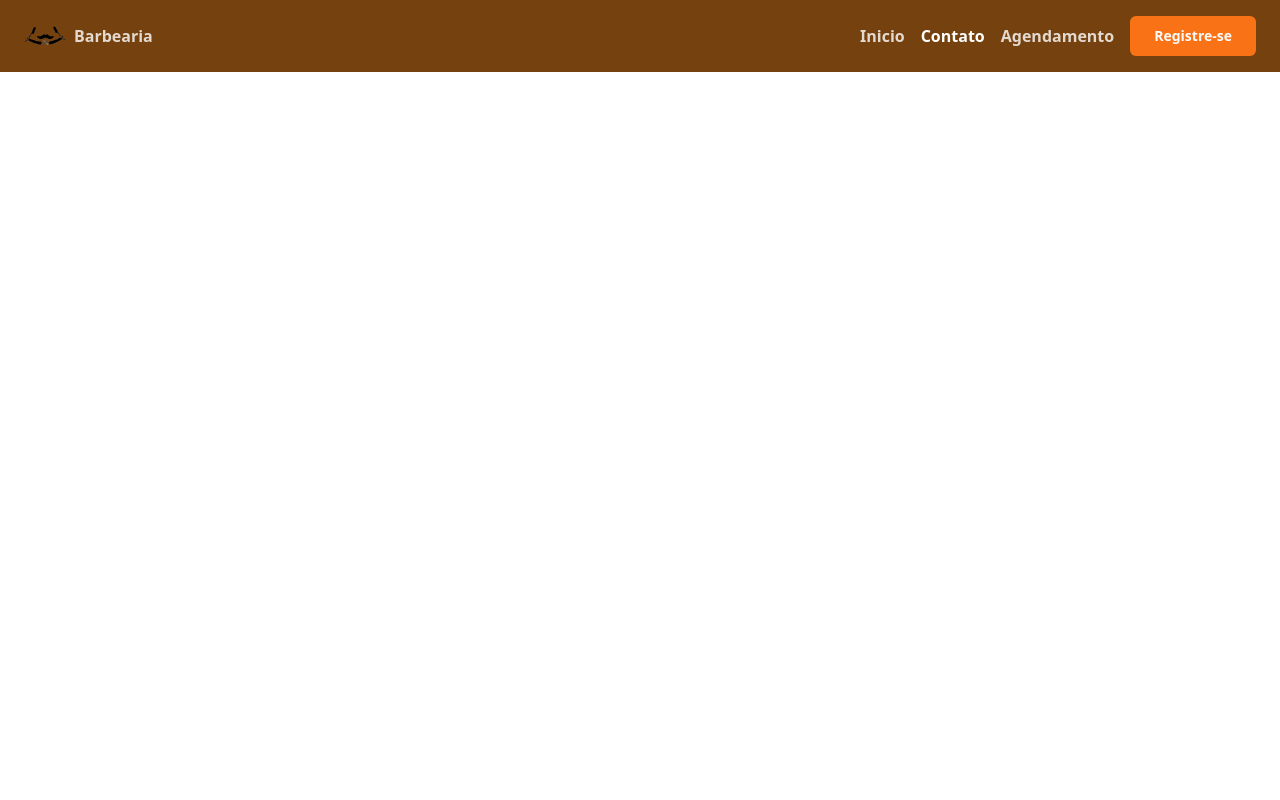
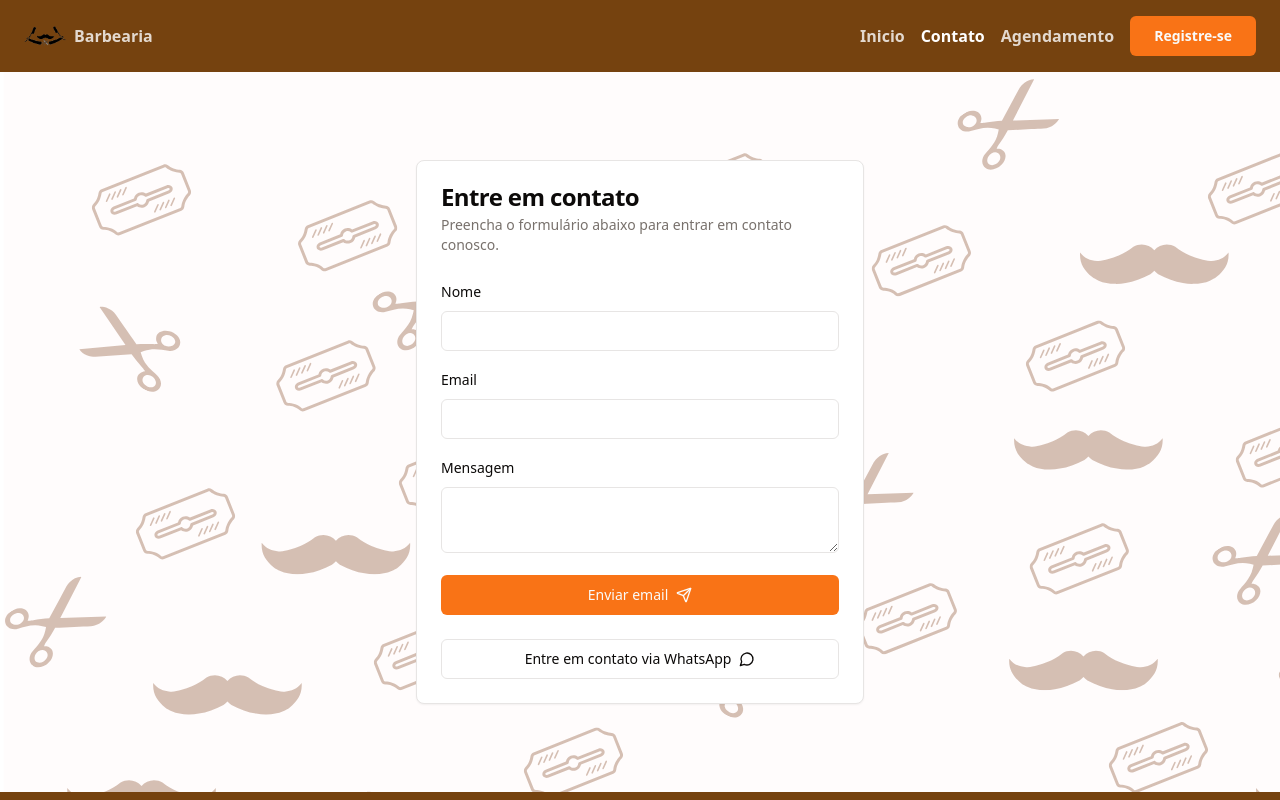
Before and after one commit to Kaue-Francisco/Barbearia, a React (Vite) app in the folder frontend/: page /contato in a window 1280 px wide. Shown: the top 800 px of the page. Built offline with nearby package versions, Linux system fonts and the light colour scheme.

Commit message:
fe-feat: Adicionando formulário de entrar em contato na página de contato.

```diff
--- /dev/null
+++ b/frontend/src/pages/Contact/Components/Forms.tsx
@@ -0,0 +1,119 @@
+'use client'
+
+import { useState } from 'react'
+import { Button } from "@/components/ui/button"
+import { Input } from "@/components/ui/input"
+import { Label } from "@/components/ui/label"
+import { Card, CardHeader, CardTitle, CardDescription, CardContent, CardFooter } from "@/components/ui/card"
+import { AlertCircle, Send, MessageCircle } from 'lucide-react'
+
+export default function Forms() {
+  const [name, setName] = useState('')
+  const [email, setEmail] = useState('')
+  const [message, setMessage] = useState('')
+  const [isSubmitting, setIsSubmitting] = useState(false)
+  const [submitStatus, setSubmitStatus] = useState<'idle' | 'success' | 'error'>('idle')
+
+  const sendEmail = async (name: string, email: string, message: string) => {
+    // Substitua a URL abaixo pela URL do seu endpoint de backend
+    const response = await fetch('/api/send-email', {
+      method: 'POST',
+      headers: {
+        'Content-Type': 'application/json',
+      },
+      body: JSON.stringify({ name, email, message }),
+    })
+
+    if (!response.ok) {
+      throw new Error('Erro ao enviar email')
+    }
+  }
+
+  const handleSubmit = async (e: React.FormEvent) => {
+    e.preventDefault()
+    setIsSubmitting(true)
+    setSubmitStatus('idle')
+
+    try {
+      await sendEmail(name, email, message)
+      setSubmitStatus('success')
+      // Reset form
+      setName('')
+      setEmail('')
+      setMessage('')
+    } catch (error) {
+      setSubmitStatus('error')
+    } finally {
+      setIsSubmitting(false)
+    }
+  }
+
+  const whatsappLink = `https://wa.me/12997184796?text=${encodeURIComponent('Olá! Tudo bem?')}`
+
+  return (
+    <div className="container mx-auto p-4">
+      <Card className="w-full max-w-md mx-auto">
+        <CardHeader>
+          <CardTitle>Entre em contato</CardTitle>
+          <CardDescription>Preencha o formulário abaixo para entrar em contato conosco.</CardDescription>
+        </CardHeader>
+        <CardContent>
+          <form onSubmit={handleSubmit} className="space-y-4">
+            <div className="space-y-2">
+              <Label htmlFor="name">Nome</Label>
+              <Input
+                id="name"
+                value={name}
+                onChange={(e) => setName(e.target.value)}
+                required
+              />
+            </div>
+            <div className="space-y-2">
+              <Label htmlFor="email">Email</Label>
+              <Input
+                id="email"
+                type="email"
+                value={email}
+                onChange={(e) => setEmail(e.target.value)}
+                required
+              />
+            </div>
+            <div className="space-y-2">
+              <Label htmlFor="message">Mensagem</Label>
+              <textarea
+                id="message"
+                value={message}
+                onChange={(e) => setMessage(e.target.value)}
+                required
+                className="w-full p-2 border rounded-md"
+              />
+            </div>
+            <Button type="submit" className="w-full" disabled={isSubmitting}>
+              {isSubmitting ? 'Enviando...' : 'Enviar email'}
+              <Send className="ml-2 h-4 w-4" />
+            </Button>
+          </form>
+          {submitStatus === 'success' && (
+            <div className="mt-4 p-2 bg-green-100 text-green-700 rounded-md text-sm">
+              Sua mensagem foi enviada com sucesso!
+            </div>
+          )}
+          {submitStatus === 'error' && (
+            <div className="mt-4 p-2 bg-red-100 text-red-700 rounded-md text-sm flex items-center">
+              <AlertCircle className="mr-2 h-4 w-4" />
+              Ocorreu um erro ao enviar sua mensagem. Por favor, tente novamente.
+            </div>
+          )}
+        </CardContent>
+        <CardFooter>
+          <Button variant="outline" className="w-full" asChild>
+            <a href={whatsappLink} target="_blank" rel="noopener noreferrer">
+              Entre em contato via WhatsApp
+              <MessageCircle className="ml-2 h-4 w-4" />
+            </a>
+          </Button>
+        </CardFooter>
+      </Card>
+    </div>
+  )
+}
--- a/frontend/src/pages/Contact/Contact.tsx
+++ b/frontend/src/pages/Contact/Contact.tsx
@@ -1,11 +1,14 @@
 import Footer from "../Components/Footer/Footer";
 import Navbar from "../Components/Navbar/Navbar";
+import Forms from "./Components/Forms";
+import barberShopImage from "@/assets/background.png";
 
 export default function Contact() {
   return (
     <>
-      <main className="flex flex-col min-h-[100vh]">
-        <Navbar />
+      <Navbar />
+      <main className="flex flex-col items-center justify-center min-h-[90vh]" style={{ backgroundImage: `url(${barberShopImage})` }}>
+        <Forms />
       </main>
       <Footer />
     </>
```
